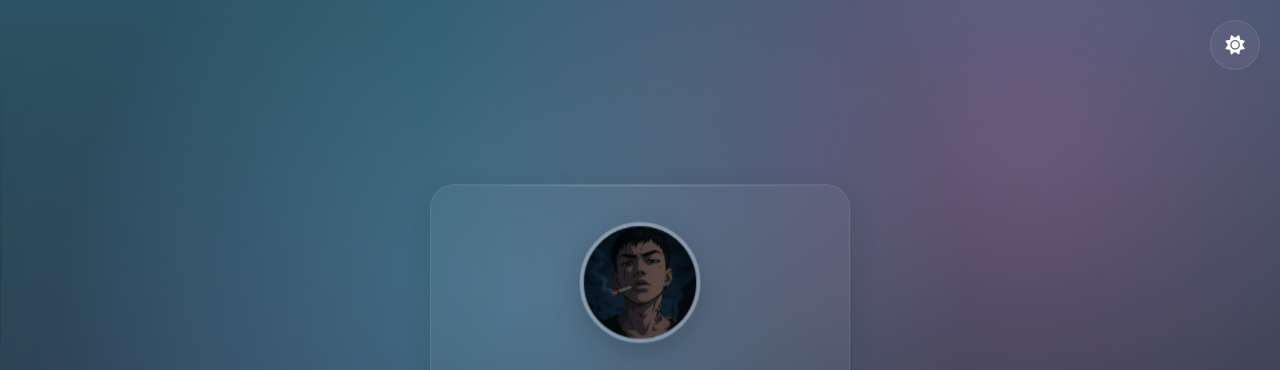
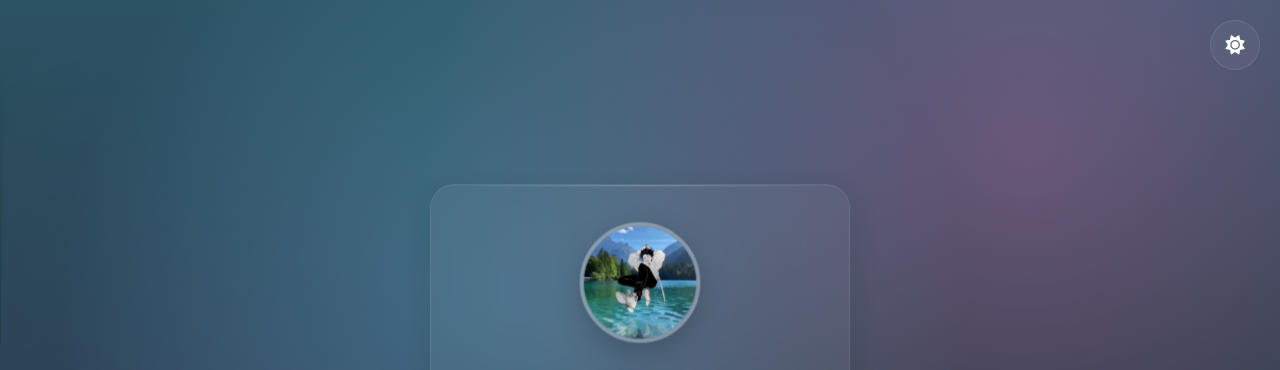
Before and after one commit to villainsky-06/vercell, a plain HTML site: page index.html in a window 1280 px wide. Shown: the top 370 px of the page. Drawn offline with Linux system fonts and the light colour scheme.

Commit message:
Add files via upload

```diff
--- a/index.html
+++ b/index.html
@@ -888,7 +888,7 @@
   </div>
 
   <div class="loading-screen" id="loading">
-    <h1>Prosuct & Payment DamsSky</h1>
+    <h1>Product & Payment DamsSky</h1>
     <div class="loading-spinner"></div>
     <div class="loading-dots">
       <div class="loading-dot"></div>
@@ -898,7 +898,7 @@
   </div>
 
   <div class="container" id="intro">
-    <img src="images/jiha6i.jpg" alt="DamsSky Host" class="profile-img">
+    <img src="images/damz06.jpg" alt="DamsSky Host" class="profile-img">
     <h1>DamsSky Host</h1>
     <div class="typing-text" id="introTyping"></div>
     <div class="button-group">
@@ -909,7 +909,7 @@
   </div>
 
   <div class="main-content" id="main">
-    <img src="images/jiha6i.jpg" alt="DamsSky Host" class="profile-img">
+    <img src="images/damz06.jpg" alt="DamsSky Host" class="profile-img">
     <h1>DamsSky Host</h1>
     <div class="typing-text" id="mainTyping"></div>
 
```
